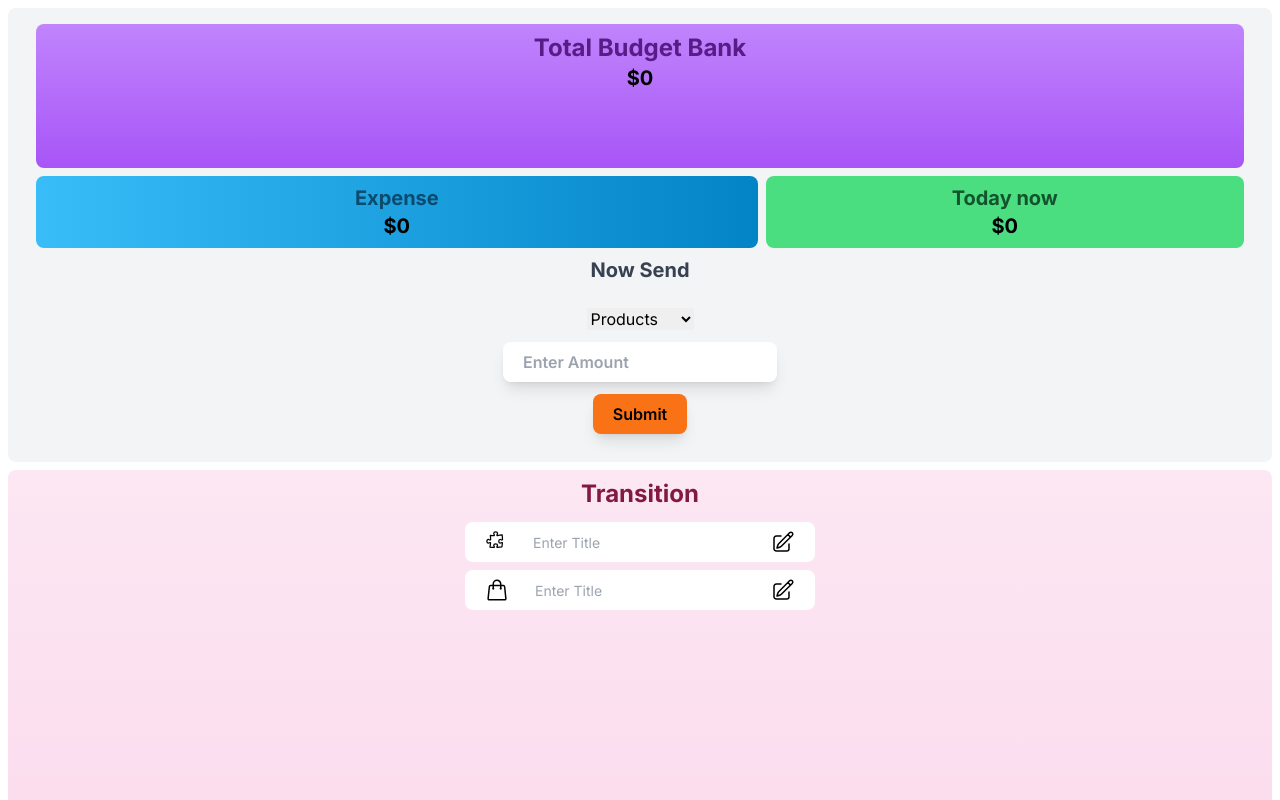
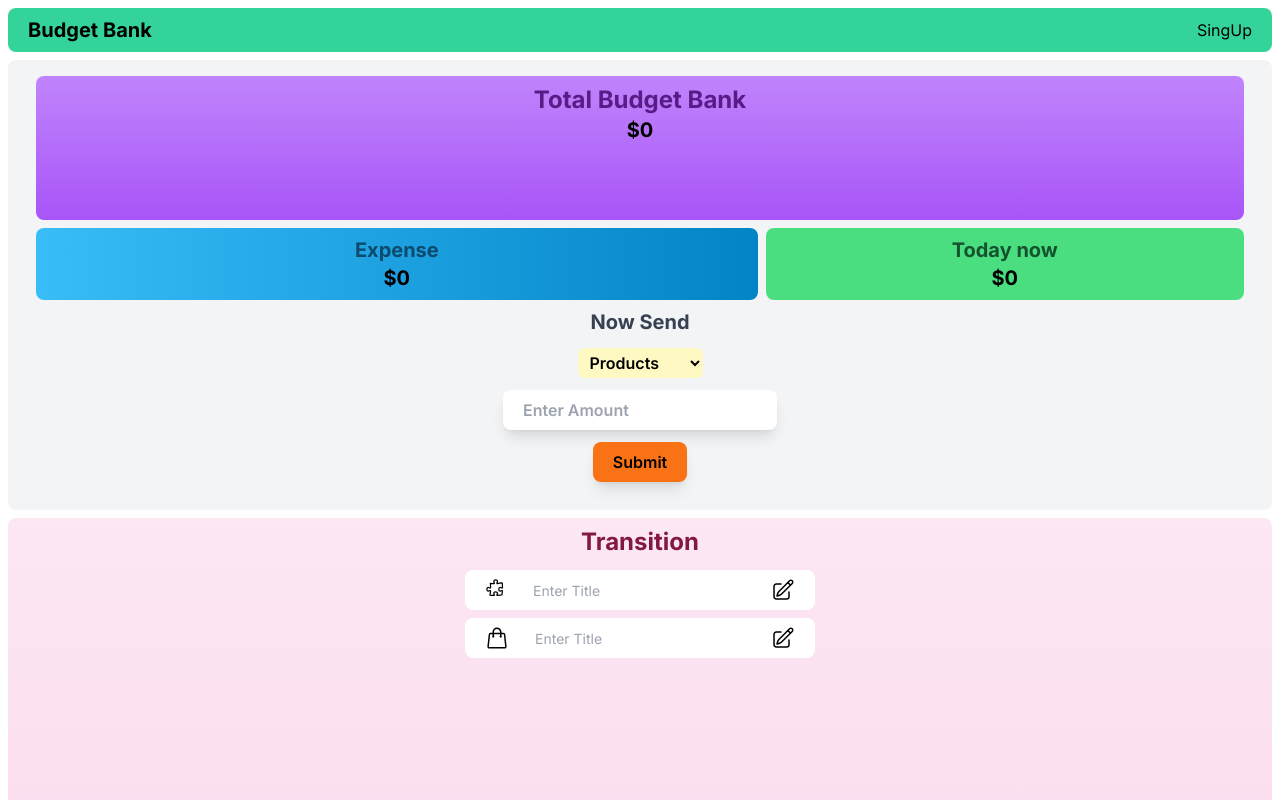
Before and after one commit to yousufislamme/BudgetBank, a Next.js app: page / in a window 1280 px wide. Shown: the top 800 px of the page. Built offline with nearby package versions, Linux system fonts and the light colour scheme.

Commit message:
some change

```diff
--- /dev/null
+++ b/Firebase/Firebase.js
@@ -0,0 +1,21 @@
+// Import the functions you need from the SDKs you need
+import { initializeApp } from "firebase/app";
+import { getAuth } from "firebase/auth";
+
+// TODO: Add SDKs for Firebase products that you want to use
+// https://firebase.google.com/docs/web/setup#available-libraries
+
+// Your web app's Firebase configuration
+const firebaseConfig = {
+  apiKey: "AIzaSyCezKH1CxnkyIgPl64GIBZsEKL_bnFcHPs",
+  authDomain: "budgetbank-d4512.firebaseapp.com",
+  projectId: "budgetbank-d4512",
+  storageBucket: "budgetbank-d4512.appspot.com",
+  messagingSenderId: "1098047532086",
+  appId: "1:1098047532086:web:601ec7bb80e56cb6adbc97"
+};
+
+// Initialize Firebase
+const app = initializeApp(firebaseConfig);
+
+export default app;
--- a/app/page.js
+++ b/app/page.js
@@ -1,9 +1,11 @@
 import Transition from "@/components/Transition"
 import Hero from "../components/Home/Home"
+import Header from "@/components/Header/Header"
 
 export default function Home() {
   return (
     <main>
+      <Header />
       <Hero />
       <Transition />
     </main>
--- /dev/null
+++ b/components/DropDownProfile/DropDownProfile.jsx
@@ -0,0 +1,55 @@
+import { useEffect, useRef, useState } from "react";
+
+const DropDownProfile = () => {
+
+
+    const [isOpen, setIsOpen] = useState(false);
+   // const [isLoggedIn, setIsLoggedIn] = useState();
+   const dropdownRef = useRef(null);
+
+
+   // handle profile drop down
+   const handleProfileDropDown = () => {
+
+
+      setIsOpen(!isOpen);
+      console.log('clicked');
+   }
+  const handleClickOutside = (event) => {
+    if (dropdownRef.current && !dropdownRef.current.contains(event.target)) {
+      setIsOpen(false);
+    }
+  };
+
+  useEffect(() => {
+    document.addEventListener('mousedown', handleClickOutside);
+
+    return () => {
+      document.removeEventListener('mousedown', handleClickOutside);
+    };
+  }, []);
+  return (
+     <>
+     <div className="relative" ref={dropdownRef}>
+                  <div
+                        onClick={handleProfileDropDown}
+                        className="w-9 h-9 rounded-full bg-white cursor-pointer">
+                  </div>
+             {isOpen ? (
+                  <div onClick={handleProfileDropDown} >
+                        <div className="w-52 absolute top-10 -right-5 transition-all duration-300 ease-in-out bg-white/40 backdrop-blur-md shadow-xl myRounded px-5 py-2 m-2">
+                           <p>DropDown</p>
+                           <p>DropDown</p>
+                           <p>DropDown</p>
+                           <p>DropDown</p>
+                           <p>DropDown</p>
+                           <p>DropDown</p>
+                        </div>
+                  </div>
+              ) : null}
+            </div>
+     </>
+  )
+}
+
+export default DropDownProfile;
--- /dev/null
+++ b/components/Header/Header.jsx
@@ -0,0 +1,31 @@
+"use client"
+
+import { useState } from "react";
+import DropDownProfile from "../DropDownProfile/DropDownProfile";
+import Login from "../Home/Login";
+
+const Header = () => {
+
+   const [isLoggedIn, setIsLoggedIn] = useState(false);
+
+
+
+  return (
+     <div className='px-5 py-2 m-2 bg-emerald-400 myRounded'>
+        <div className="flex justify-between items-center">
+           <h1 className="myFontStyle">Budget Bank</h1>
+
+         {/* DropDown Profile Button component */}
+           {isLoggedIn ? (
+               <DropDownProfile />
+               ) : (
+               <Login />
+               )
+           }
+
+           </div>
+        </div>
+  )
+}
+
+export default Header;
--- a/components/Home/Home.jsx
+++ b/components/Home/Home.jsx
@@ -9,7 +9,6 @@ const Hero = () => {
    const [optionIdProvider, setOptionIdProvider] = useState();
    const [amount, setAmount] = useState();
    const [expenseAmount, setExpenseAmount] = useState(0);
-   // const [test, setTest] = useState(1);
 
    // handle input
    const handleInput = (e) => {
@@ -67,9 +66,10 @@ const Hero = () => {
    return (
 
       <section className="m-2 myRounded bg-gray-100">
+
            <div className="grid grid-cols-5 text-center gap-2 p-2">
                <div className="h-36 myRounded myFontStyle col-span-5 bg-gradient-to-b from-purple-400 to-purple-500">
-                  <h3 className="text-2xl text-purple-900">Total Budget Bank</h3>
+               <h3 className="text-2xl text-purple-900">Total Budget Bank</h3>
                <p><span>$</span>{bank}</p>
                </div>
               <div className="col-span-3 myRounded myFontStyle bg-gradient-to-r from-sky-400 to-sky-600">
@@ -91,7 +91,6 @@ const Hero = () => {
                   <div className='flex flex-col justify-center items-center gap-y-3'>
 
                   <h3 className='myFontStyle text-gray-700'>Now Send</h3>
-                  <p>{ amount}</p>
 
                      <div className="flex justify-center flex-col text-center">
 
@@ -99,6 +98,7 @@ const Hero = () => {
                         id="items"
                         value={optionValueProvider}
                         onChange={handleChangeOption}
+                        className="bg-yellow-100 px-2 py-1 rounded-md font-semibold"
                      >
                            <option id="productId" value="Products">Products</option>
                            <option id="addMoneyId" value="Add Money">Add Money</option>
@@ -120,7 +120,6 @@ const Hero = () => {
                            className='bg-orange-500 shadow-lg myRounded font-semibold focus:bg-red-500 mb-5'
                      >Submit
                      </button>
-
                   </div>
                   </form>
             </div>
--- /dev/null
+++ b/components/Home/Login.jsx
@@ -0,0 +1,49 @@
+import app from "@/Firebase/Firebase";
+import { GoogleAuthProvider, getAuth, signInWithPopup } from "firebase/auth";
+import { useState } from "react";
+
+
+const Login = () => {
+  const [userData, setUserData] = useState(null);
+
+
+  const auth = getAuth(app);
+  const provider = new GoogleAuthProvider();
+  // handler login
+  const handleLoginButton = async () => {
+    signInWithPopup(auth, provider)
+      .then(result => {
+        const user = result.user;
+        setUserData(user);
+        console.log('user :', user);
+      })
+      .catch(error => {
+        console.log('error :', error.massage);
+
+      })
+
+  }
+
+
+  return (
+    <div>
+      {userData && (
+        <div>
+          <h2>Profile Name: {userData?.displayName}</h2>
+        <p>Email: {userData?.email}</p>
+        {/* <img src={userData.photoURL} alt="Yousuf" /> */}
+        </div>
+  )
+
+      }   <button
+        type="submit"
+        onClick={handleLoginButton}
+      >
+        SingUp
+      </button>
+
+    </div>
+  );
+}
+
+export default Login;
--- /dev/null
+++ b/components/Home/UserProfile.jsx
@@ -0,0 +1,16 @@
+'use client'
+const UserProfile = ({ userData }) => {
+  return (
+    <div>
+      <h2>User Profile in another component...</h2>
+      {userData && (
+        <div>
+          <h2>Profile Name: {userData.displayName}</h2>
+          <p>Email: {userData.email}</p>
+        </div>
+      )}
+    </div>
+  );
+}
+
+export default UserProfile;
--- a/components/Transition.jsx
+++ b/components/Transition.jsx
@@ -8,7 +8,6 @@ const Transition = ( ) => {
       <section className="SecContainer bg-gradient-to-b from-pink-100 to-pink-200 h-screen myRounded space-y-3 py-2">
           <div className="flex justify-center items-center">
           <h2 className="font-bold text-2xl text-pink-900">Transition</h2>
-
           </div>
         <div className="flex justify-center items-center ">
           {/* All transition lists */}
--- a/package.json
+++ b/package.json
@@ -9,6 +9,7 @@
     "lint": "next lint"
   },
   "dependencies": {
+    "firebase": "^10.6.0",
     "next": "13.5.4",
     "react": "^18",
     "react-dom": "^18",
```
Also changed, not shown: 1 other file (tests, documents, lock files or other folders).
